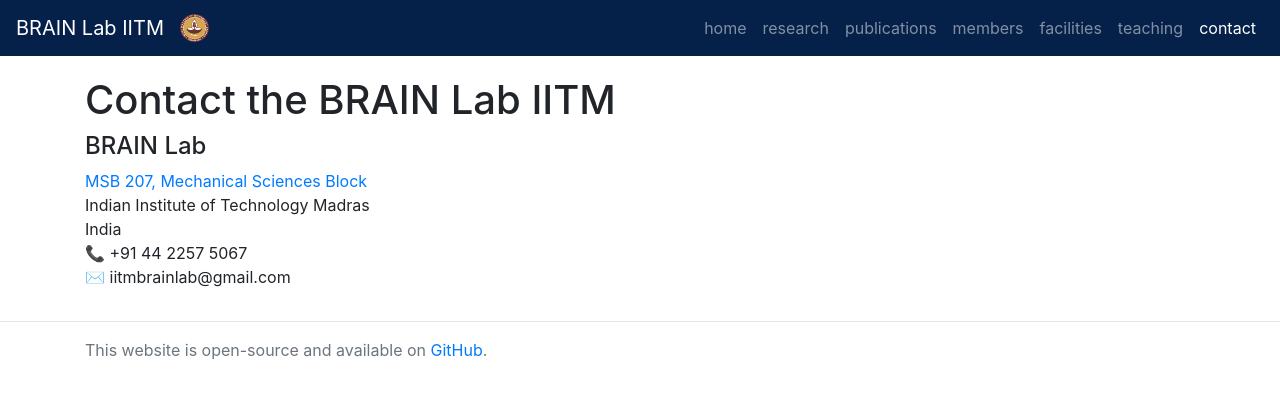
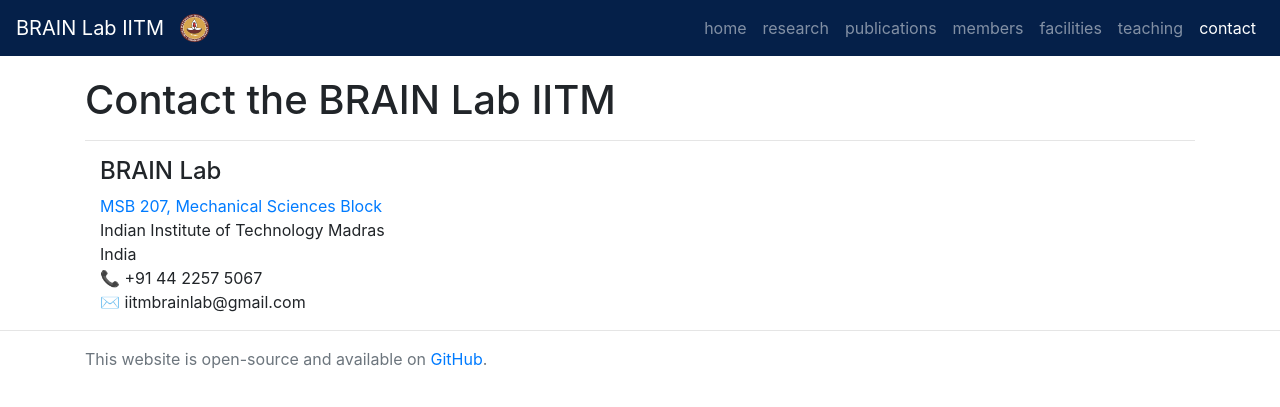
Before and after one commit to BrainLabIITM/BrainLabIITM.github.io, a Jekyll site: the page built from contact/index.md, in a window 1280 px wide. Shown: the top 407 px of the page. Built offline with Jekyll 4.4.1, drawn with Linux system fonts in a browser that asks for light colours.

Commit message:
contact updated

```diff
--- a/contact/index.md
+++ b/contact/index.md
@@ -6,8 +6,7 @@
 
 # Contact the BRAIN Lab IITM
 
-
-<div class="row">
+---
 
 <div class="col-md-4">
 
```
